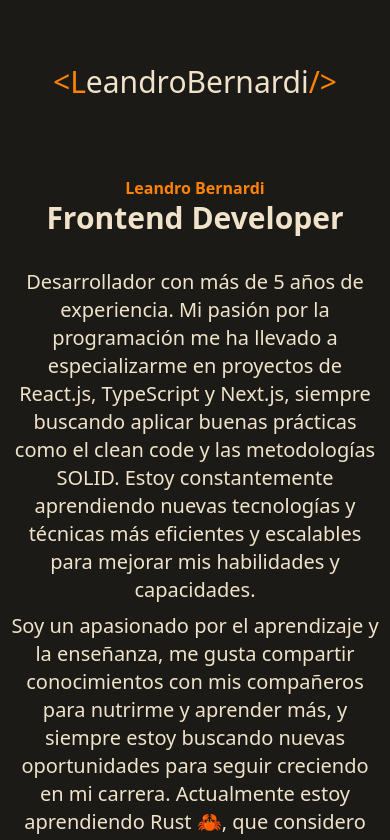
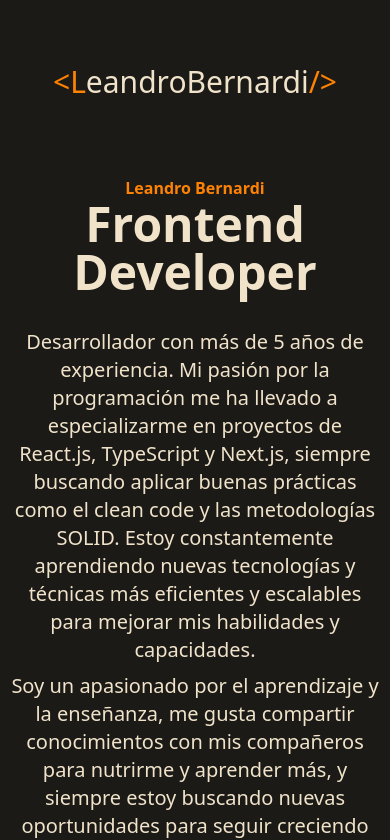
Before and after one commit to lokuhra/portfolio, a Next.js app: page / in a window 390 px wide. Shown: the top 840 px of the page. Built offline with nearby package versions, Linux system fonts and the light colour scheme.

Commit message:
Update role hero size

```diff
--- a/components/Hero/Role.tsx
+++ b/components/Hero/Role.tsx
@@ -1,3 +1,3 @@
 export function Role() {
-    return <p className="text-center text-3xl font-bold text-brand-text md:text-4xl">Frontend Developer</p>
+    return <p className="text-center text-5xl font-bold text-brand-text md:text-4xl">Frontend Developer</p>
 }
```
